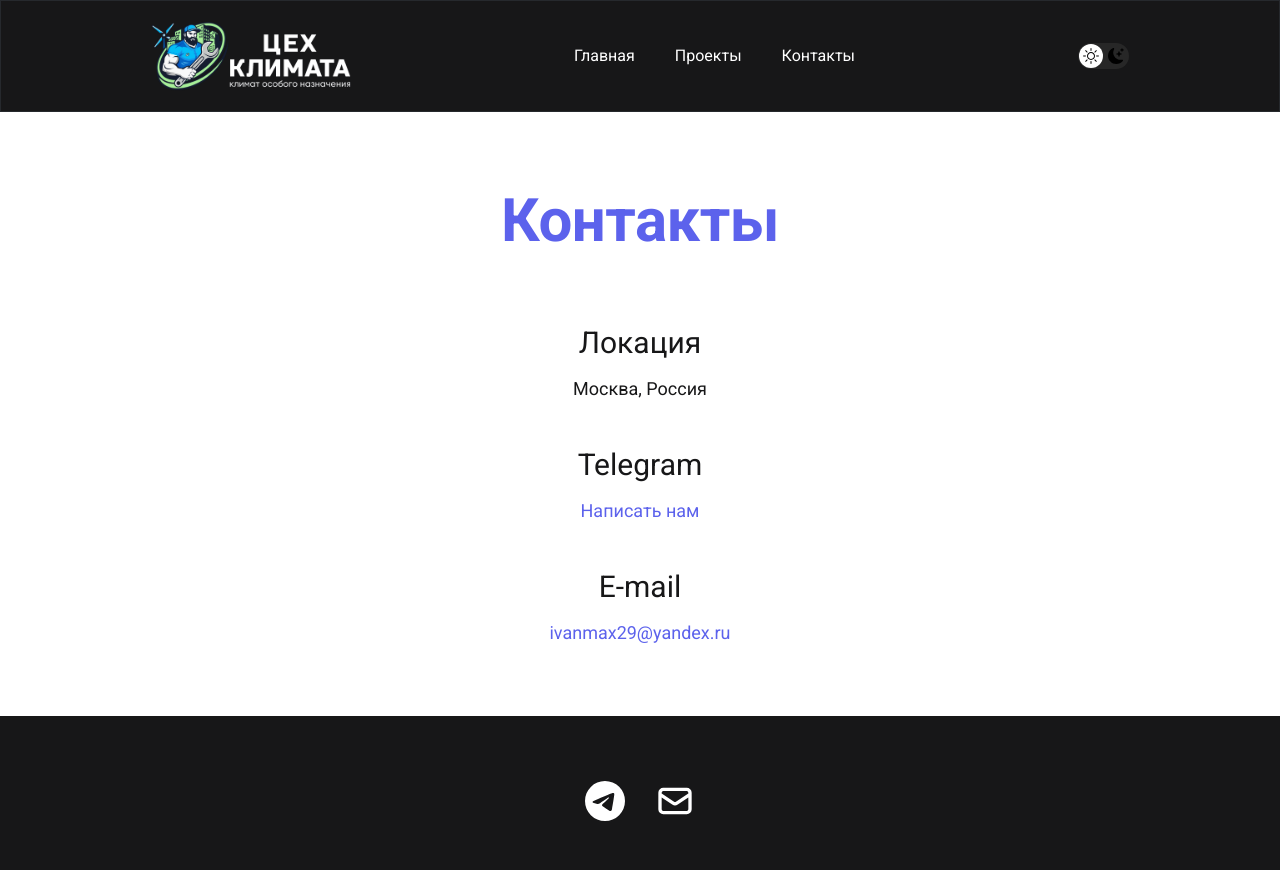
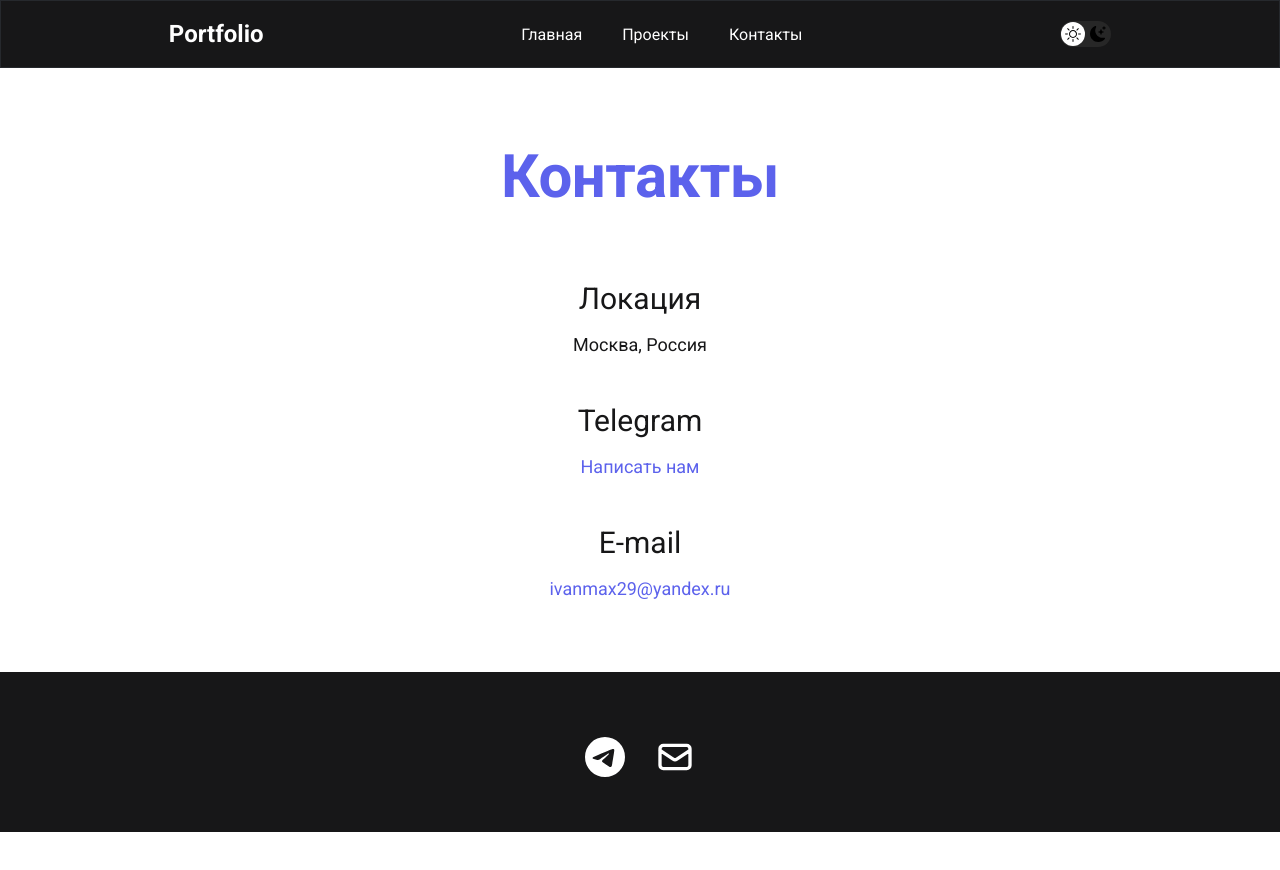
Before and after one commit to GitMaxm/portfolio-next, a Next.js app: page /contacts in a window 1280 px wide. Shown: the top 870 px of the page. After the commit the page ends 832 px from the top, so only its background shows below. Built offline with nearby package versions, Linux system fonts and the light colour scheme.

Commit message:
рефактор, создание админ страницы в app

```diff
--- a/src/app/contacts/page.js
+++ b/src/app/contacts/page.js
@@ -1,4 +1,4 @@
-import { COMPANY_CONTACTS } from "@/data/contacts";
+import COMPANY_CONTACTS from "@/constants/contacts";
 
 const Contacts = () => {
   return (
--- a/src/components/home/Skills/index.jsx
+++ b/src/components/home/Skills/index.jsx
@@ -1,8 +1,7 @@
 import './style.css';
-import skills from '@/data/skills';
+import skills from '@/constants/skills';
 
 const SkillsFlex = () => {
-
 
     const getLevelClass = (level) => {
         switch (level) {
--- a/src/components/layout/NavBar.jsx
+++ /dev/null
@@ -1,61 +0,0 @@
-'use client';
-
-import Link from 'next/link';
-import { usePathname } from 'next/navigation'; // хук для получения текущего пути
-import BtnDarkMode from '../ui/BtnDarkMode';
-import Image from "next/image";
-
-const NavBar = () => {
-    const pathname = usePathname();
-    const isActive = (href) => pathname === href;
-    const activeLink = "nav-list__link nav-list__link--active";
-    const normalLink = "nav-list__link";
-
-    // Массив маршрутов для навигации
-    const navItems = [
-        { href: '/', label: 'Главная', title: 'Обо мне и моих навыках' },
-        // { href: '/price', label: 'Услуги' },
-        { href: '/projects/', label: 'Проекты', title: 'Мои работы и проекты' },
-        { href: '/contacts/', label: 'Контакты', title: 'Как со мной связаться' }
-    ];
-
-    return (
-        <nav className="nav">
-            <div className="container">
-                <div className="nav-row">
-
-                    <Link href="/" className="logo">
-                        {/* <strong>Portfolio</strong> */}
-                        <Image
-                            src="/img/logo/logo.png"
-                            alt="Logo"
-                            width={200}
-                            height={40}
-                            priority
-                        />
-                    </Link>
-
-                    <BtnDarkMode />
-
-                    <ul className="nav-list">
-                        {navItems.map((item) => (
-                            <li key={item.href} className="nav-list__item">
-                                <Link
-                                    href={item.href}
-                                    className={isActive(item.href) ? activeLink : normalLink}
-                                    title={item.title}
-                                    aria-current={isActive(item.href) ? 'page' : undefined}
-                                >
-                                    {item.label}
-                                </Link>
-                            </li>
-                        ))}
-                    </ul>
-
-                </div>
-            </div>
-        </nav>
-    );
-};
-
-export default NavBar;
--- a/src/components/NavBar.jsx
+++ b/src/components/layout/NavBar/index.jsx
@@ -1,23 +1,15 @@
 'use client';
 
 import Link from 'next/link';
-import { usePathname } from 'next/navigation'; // хук для получения текущего пути
-import BtnDarkMode from './BtnDarkMode';
+import { usePathname } from 'next/navigation';
+import BtnDarkMode from '../../ui/BtnDarkMode';
+import navItems from '@/constants/navigation'
 
 const NavBar = () => {
     const pathname = usePathname();
-
     const isActive = (href) => pathname === href;
     const activeLink = "nav-list__link nav-list__link--active";
     const normalLink = "nav-list__link";
-
-    // Массив маршрутов для навигации
-    const navItems = [
-        { href: '/', label: 'Главная' },
-        { href: '/price', label: 'Услуги' },
-        { href: '/projects', label: 'Проекты' },
-        { href: '/contacts', label: 'Контакты' }
-    ];
 
     return (
         <nav className="nav">
@@ -25,7 +17,7 @@ const NavBar = () => {
                 <div className="nav-row">
 
                     <Link href="/" className="logo">
-                        <strong>Web</strong> Max
+                        <strong>Portfolio</strong>
                     </Link>
 
                     <BtnDarkMode />
@@ -36,6 +28,8 @@ const NavBar = () => {
                                 <Link
                                     href={item.href}
                                     className={isActive(item.href) ? activeLink : normalLink}
+                                    title={item.title}
+                                    aria-current={isActive(item.href) ? 'page' : undefined}
                                 >
                                     {item.label}
                                 </Link>
--- a/src/components/ui/SocialLinks/index.jsx
+++ b/src/components/ui/SocialLinks/index.jsx
@@ -1,23 +1,5 @@
 import "./style.css";
-import { COMPANY_CONTACTS } from "@/data/contacts";
-
-// icons
-import { SiTelegram } from "react-icons/si";
-import { HiOutlineMail } from "react-icons/hi";
-
-const socialLinks = [
-  {
-    title: "Telegram",
-    url: COMPANY_CONTACTS.telegramLink,
-    icon: <SiTelegram />,
-  },
-  {
-    title: "E-mail",
-    url: COMPANY_CONTACTS.emailLink,
-    icon: <HiOutlineMail />,
-  }
-];
-
+import socialLinks from "@/constants/socialLink";
 
 const SocialLinks = () => {
   return (
--- a/src/data/contacts.jsx
+++ b/src/constants/contacts.js
@@ -1,6 +1,8 @@
-export const COMPANY_CONTACTS = {
+const COMPANY_CONTACTS = {
   email: "ivanmax29@yandex.ru",
   emailLink: "mailto:ivanmax29@yandex.ru",
 
   telegramLink: "https://t.me/sonyfox"
 };
+
+export default COMPANY_CONTACTS;
--- /dev/null
+++ b/src/constants/navigation.js
@@ -0,0 +1,7 @@
+const navItems = [
+    { href: '/', label: 'Главная', title: 'Обо мне и моих навыках' },
+    { href: '/projects/', label: 'Проекты', title: 'Мои работы и проекты' },
+    { href: '/contacts/', label: 'Контакты', title: 'Как со мной связаться' }
+];
+
+export default navItems;
--- /dev/null
+++ b/src/constants/socialLink.js
@@ -0,0 +1,20 @@
+import COMPANY_CONTACTS from "./contacts";
+
+// icons
+import { SiTelegram } from "react-icons/si";
+import { HiOutlineMail } from "react-icons/hi";
+
+const socialLinks = [
+  {
+    title: "Telegram",
+    url: COMPANY_CONTACTS.telegramLink,
+    icon: <SiTelegram />,
+  },
+  {
+    title: "E-mail",
+    url: COMPANY_CONTACTS.emailLink,
+    icon: <HiOutlineMail />,
+  }
+];
+
+export default socialLinks;
```
Also changed, not shown: src/app/admin/layout.jsx (added, +30 -0 lines), src/app/admin/page.jsx (added, +14 -0 lines), src/constants/skills.js (renamed from src/data/skills.js), 1 other file (tests, documents, lock files or other folders).
